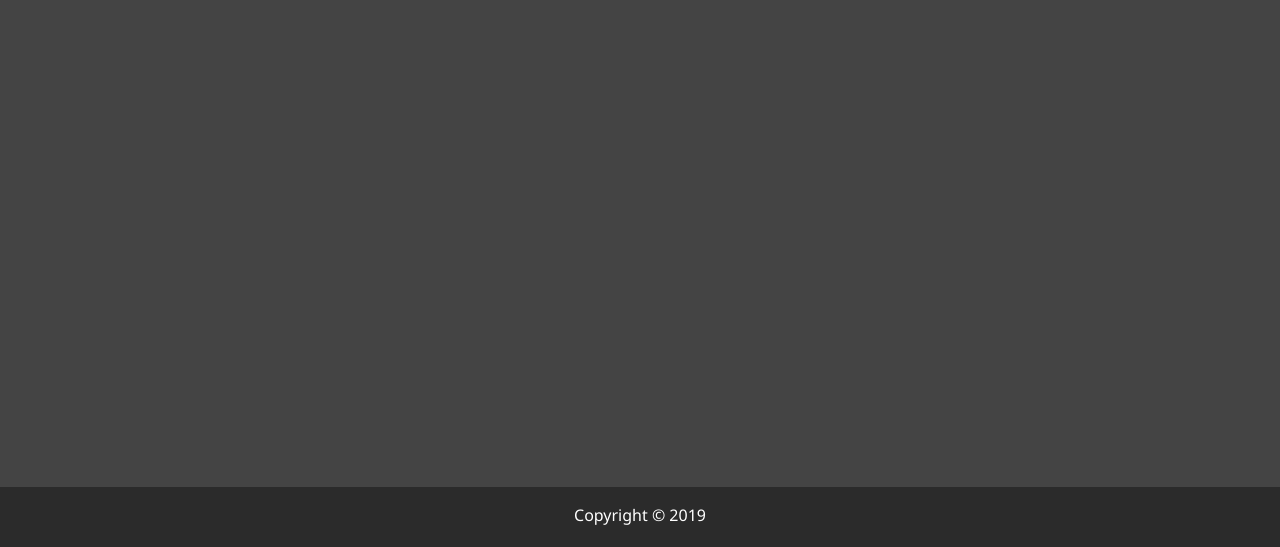
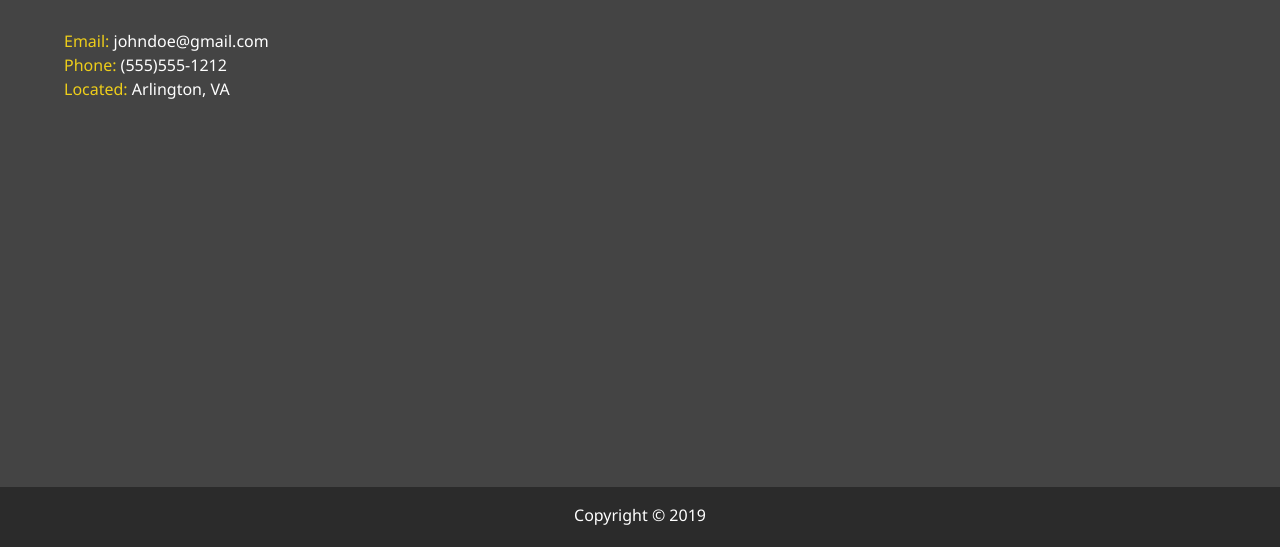
Before and after one commit to ehoversten/portfolio_ideas, a website: page dist/contact.html in a window 1280 px wide. Shown: the part 253-800 px from the top of the page. Drawn offline with Linux system fonts and the light colour scheme.

Commit message:
added contect to contact page

```diff
--- a/dist/contact.html
+++ b/dist/contact.html
@@ -48,7 +48,15 @@
         </h1>
         <h2 class="sm-heading">This is how you can reach me</h2>
         <div class="boxes">
-
+            <div>
+                <span class="text-secondary">Email: </span>johndoe@gmail.com
+            </div>
+            <div>
+                <span class="text-secondary">Phone: </span>(555)555-1212
+            </div>
+            <div>
+                <span class="text-secondary">Located: </span>Arlington, VA
+            </div>
         </div>
     </main>
 
```
